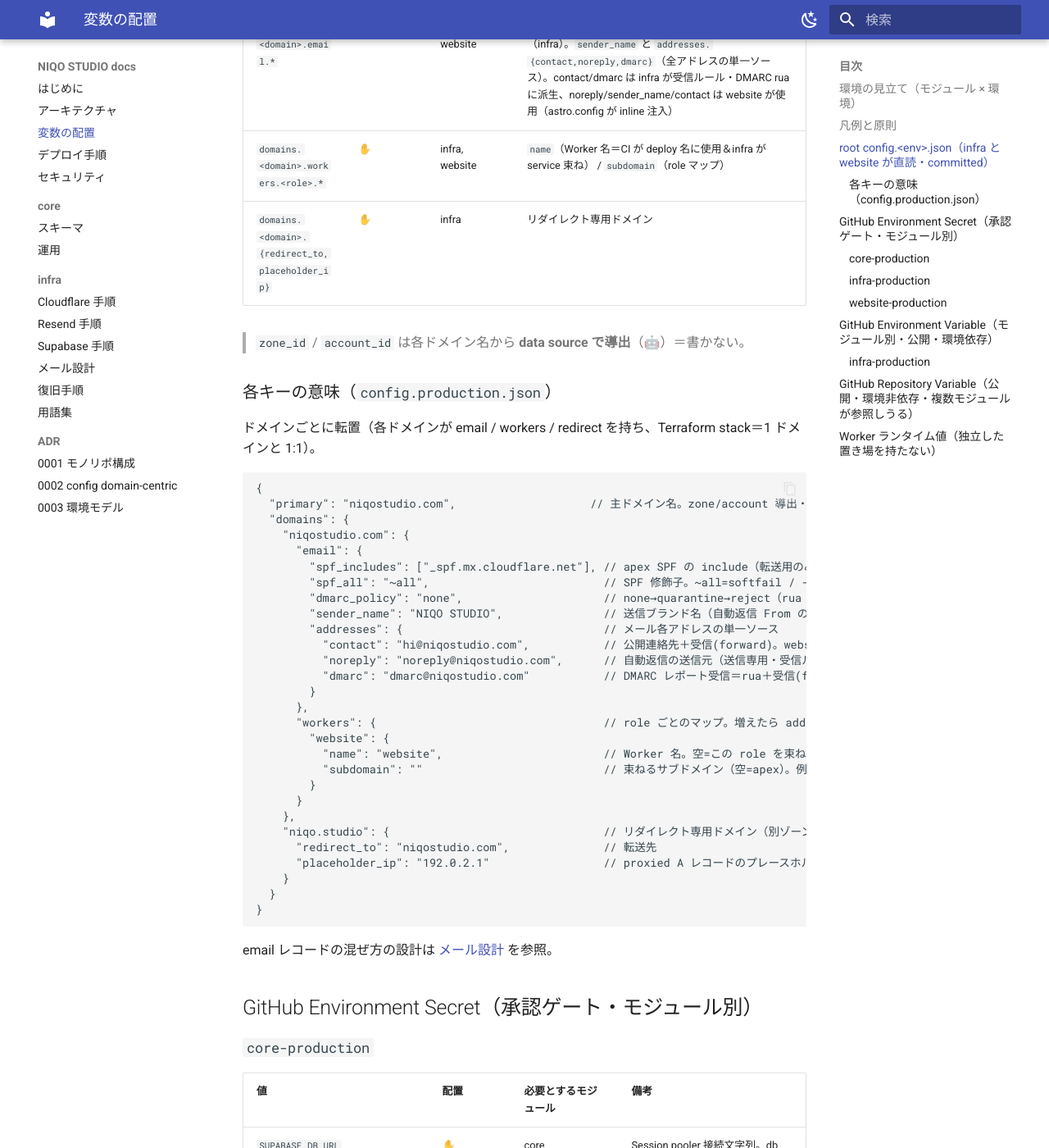
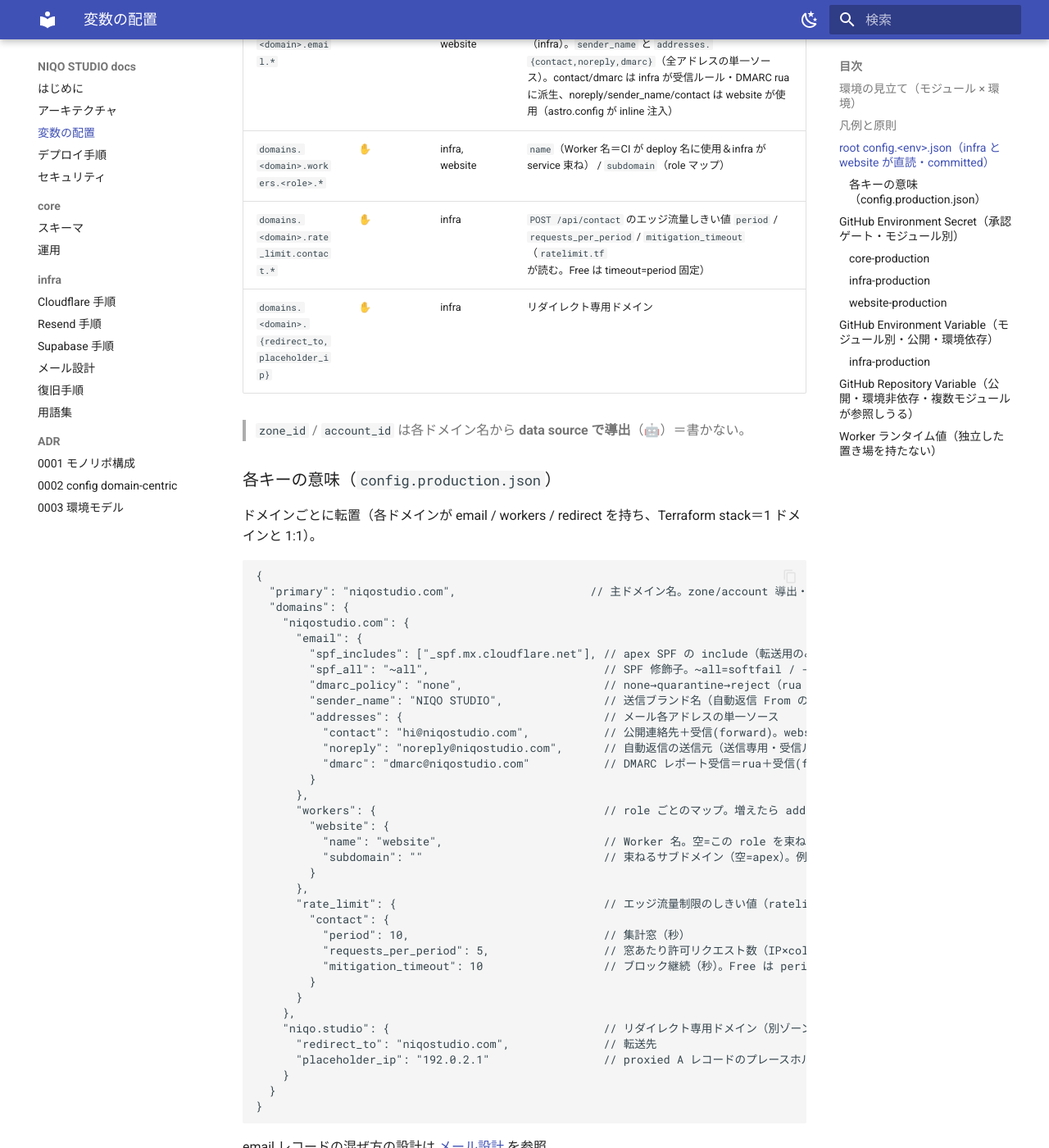
Before and after one commit to niqostudio/niqostudio, an MkDocs documentation site: the page built from docs/variables.md, in a window 1280 px wide and 1400 px high, scrolled down 1484 px. Shown: the whole window at 82% size. Built offline with MkDocs 1.6.1 and Material for MkDocs 9.7.7, drawn with Linux system fonts in a browser that asks for light colours.

Commit message:
feat(infra): レート制限のしきい値を config.<env>.json に出す
ratelimit.tf にハードコードしていた period / requests_per_period / mitigation_timeout を domains[primary].rate_limit.contact に集約し ratelimit.tf が読む。config.tf に正値・mitigation_timeout>=period の検証を追加。Free プラン以外でのチューニング余地を残す。docs（variables / security）も更新。

```diff
--- a/docs/variables.md
+++ b/docs/variables.md
@@ -28,6 +28,7 @@
 | `primary` | ✋ | infra, website | 主ドメイン名。zone/account 導出・website 正 URL |
 | `domains.<domain>.email.*` | ✋ | infra, website | DNS 系 `spf_includes` / `spf_all` / `dmarc_policy`（infra）。`sender_name` と `addresses.{contact,noreply,dmarc}`（全アドレスの単一ソース）。contact/dmarc は infra が受信ルール・DMARC rua に派生、noreply/sender_name/contact は website が使用（astro.config が inline 注入） |
 | `domains.<domain>.workers.<role>.*` | ✋ | infra, website | `name`（Worker 名＝CI が deploy 名に使用＆infra が service 束ね） / `subdomain`（role マップ） |
+| `domains.<domain>.rate_limit.contact.*` | ✋ | infra | `POST /api/contact` のエッジ流量しきい値 `period` / `requests_per_period` / `mitigation_timeout`（`ratelimit.tf` が読む。Free は timeout=period 固定） |
 | `domains.<domain>.{redirect_to,placeholder_ip}` | ✋ | infra | リダイレクト専用ドメイン |
 
 > `zone_id` / `account_id` は各ドメイン名から **data source で導出**（🤖）＝書かない。
@@ -56,6 +57,13 @@
         "website": {
           "name": "website",                        // Worker 名。空=この role を束ねない。CI が deploy 名をこの値に上書き＋infra の service 束ねも一致
           "subdomain": ""                           // 束ねるサブドメイン（空=apex）。例 "admin"→admin.niqostudio.com
+        }
+      },
+      "rate_limit": {                               // エッジ流量制限のしきい値（ratelimit.tf が読む）
+        "contact": {
+          "period": 10,                             // 集計窓（秒）
+          "requests_per_period": 5,                 // 窓あたり許可リクエスト数（IP×colo 単位）
+          "mitigation_timeout": 10                  // ブロック継続（秒）。Free は period と同値のみ
         }
       }
     },
```
Also changed, not shown: config.production.json (+7 -0 lines), docs/security.md (+1 -1 lines), 2 other files.
